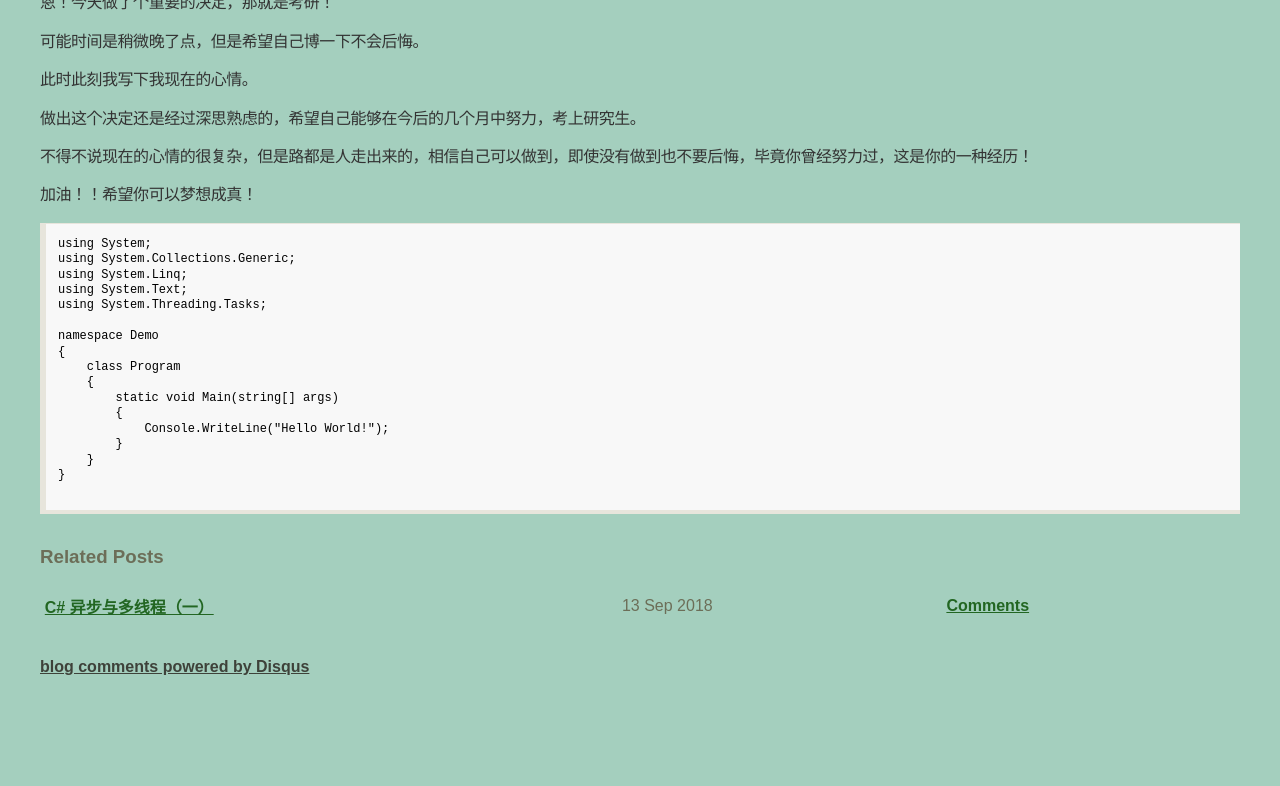
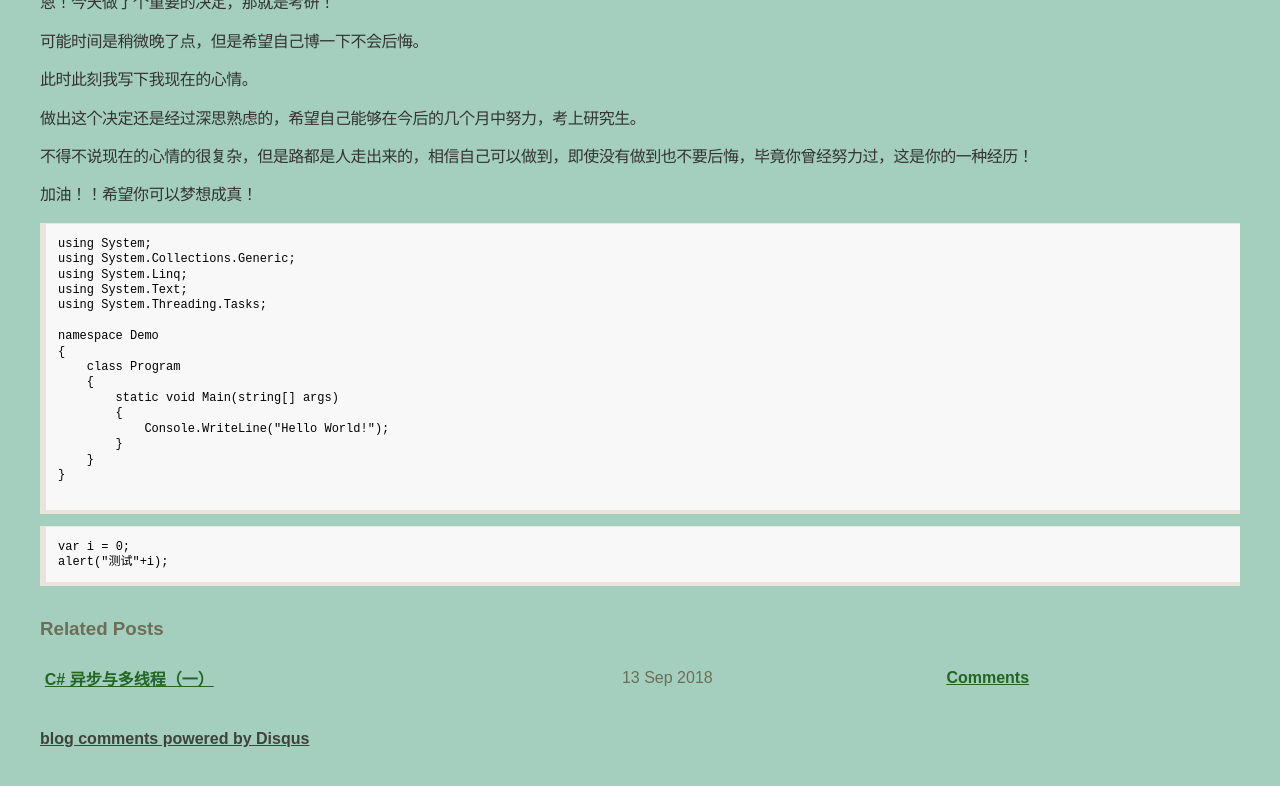
Before and after one commit to Rinaloving/Rinaloving.github.io, a Jekyll site: the page built from _posts/2016-08-05-一个决定.md, in a window 1280 px wide and 900 px high, scrolled down 572 px, cut to the strip 112-898 px from the top of the window. Built offline with Jekyll 4.4.1, drawn with Linux system fonts in a browser that asks for light colours; comment, search, counter and statistics services are not loaded; before the commit the page ends 1400 px from its top, so only the background shows below that.

Commit message:
测试代码显示

````diff
--- a/_posts/2016-08-05-一个决定.md
+++ b/_posts/2016-08-05-一个决定.md
@@ -25,7 +25,7 @@ description: 一个决定。
 加油！！希望你可以梦想成真！
 
 
-``` cs
+```cs
 using System;
 using System.Collections.Generic;
 using System.Linq;
@@ -44,3 +44,8 @@ namespace Demo
 }
 
 ```
+
+```js
+var i = 0;
+alert("测试"+i);
+```
````
